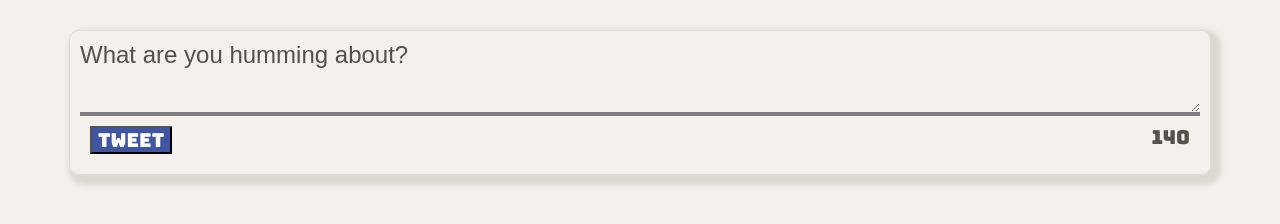
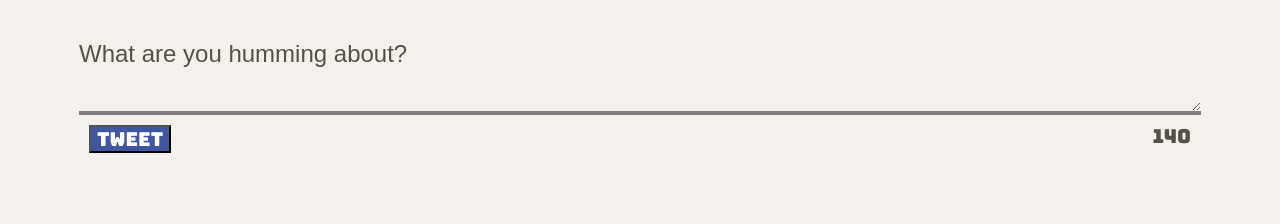
Before and after one commit to simarjeet518/tweeeter, a website: page public/index.html in a window 1280 px wide. Shown: the part 520-744 px from the top of the page. Drawn offline with nearby package versions, Linux system fonts and the light colour scheme; a small style sheet from the web is missing.

Commit message:
new tweet form css style added

```diff
--- a/public/styles/new-tweet.css
+++ b/public/styles/new-tweet.css
@@ -9,10 +9,10 @@ width:100%;
 form {
 
   border-radius: 10px;
-  border:1px solid #e0dcd5;
   padding: 10px;
   display: flex;
-  box-shadow: 5px 5px 5px 5px #ddd8d0;;
+ /* border:1px solid #e0dcd5;
+  box-shadow: 5px 5px 5px 5px #ddd8d0; */
   flex-direction: column;
   align-items: space-between;
   justify-items: space-between;
```
